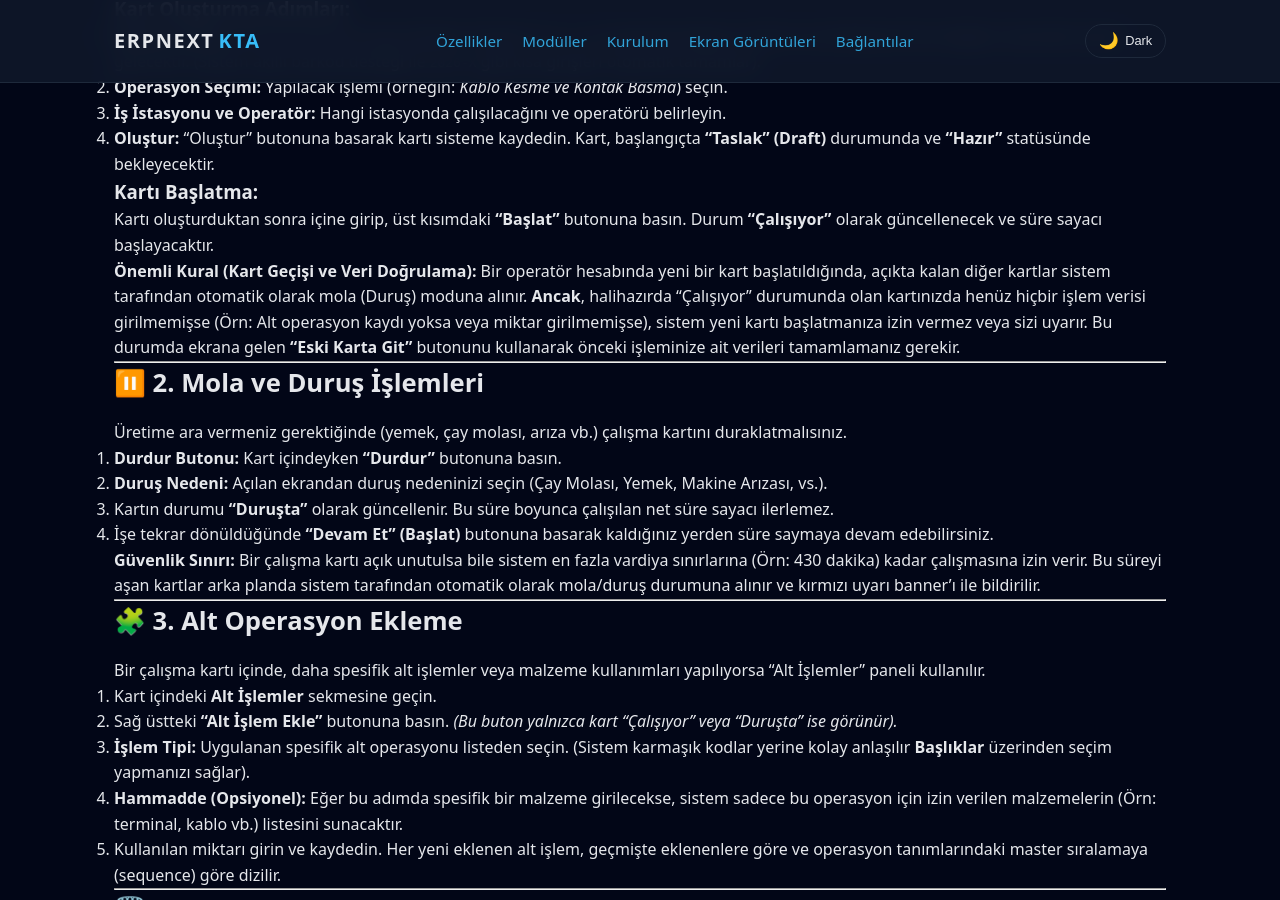
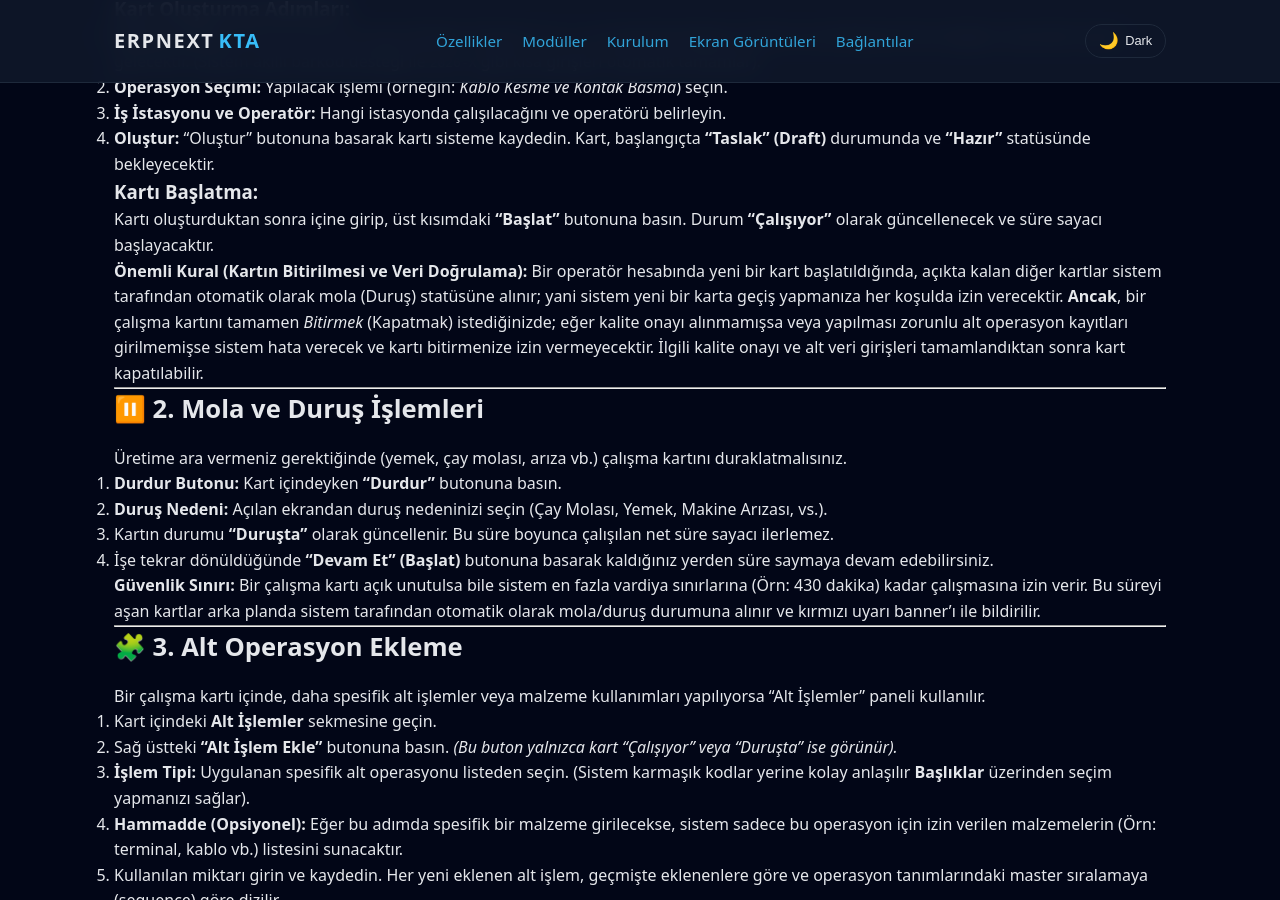
Before and after one commit to KTA-Endustri-Sistemleri/erpnextkta, a Jekyll site: the page built from docs/kta_calisma_karti_kilavuzu.md, in a window 1280 px wide and 900 px high, scrolled down 613 px. Built offline with Jekyll 4.4.1, drawn with Linux system fonts in a browser that asks for light colours.

Commit message:
docs: correct the rule regarding card start and finish logic based on qc and sub-operations

```diff
--- a/docs/kta_calisma_karti_kilavuzu.md
+++ b/docs/kta_calisma_karti_kilavuzu.md
@@ -32,9 +32,9 @@ title: "KTA Çalışma Kartı Kullanım Kılavuzu"
 ### Kartı Başlatma:
 Kartı oluşturduktan sonra içine girip, üst kısımdaki **"Başlat"** butonuna basın. Durum **"Çalışıyor"** olarak güncellenecek ve süre sayacı başlayacaktır.
 
-> **Önemli Kural (Kart Geçişi ve Veri Doğrulama):**
-> Bir operatör hesabında yeni bir kart başlatıldığında, açıkta kalan diğer kartlar sistem tarafından otomatik olarak mola (Duruş) moduna alınır.
-> **Ancak**, halihazırda "Çalışıyor" durumunda olan kartınızda henüz hiçbir işlem verisi girilmemişse (Örn: Alt operasyon kaydı yoksa veya miktar girilmemişse), sistem yeni kartı başlatmanıza izin vermez veya sizi uyarır. Bu durumda ekrana gelen **"Eski Karta Git"** butonunu kullanarak önceki işleminize ait verileri tamamlamanız gerekir.
+> **Önemli Kural (Kartın Bitirilmesi ve Veri Doğrulama):**
+> Bir operatör hesabında yeni bir kart başlatıldığında, açıkta kalan diğer kartlar sistem tarafından otomatik olarak mola (Duruş) statüsüne alınır; yani sistem yeni bir karta geçiş yapmanıza her koşulda izin verecektir.
+> **Ancak**, bir çalışma kartını tamamen *Bitirmek* (Kapatmak) istediğinizde; eğer kalite onayı alınmamışsa veya yapılması zorunlu alt operasyon kayıtları girilmemişse sistem hata verecek ve kartı bitirmenize izin vermeyecektir. İlgili kalite onayı ve alt veri girişleri tamamlandıktan sonra kart kapatılabilir.
 
 ---
 
```
